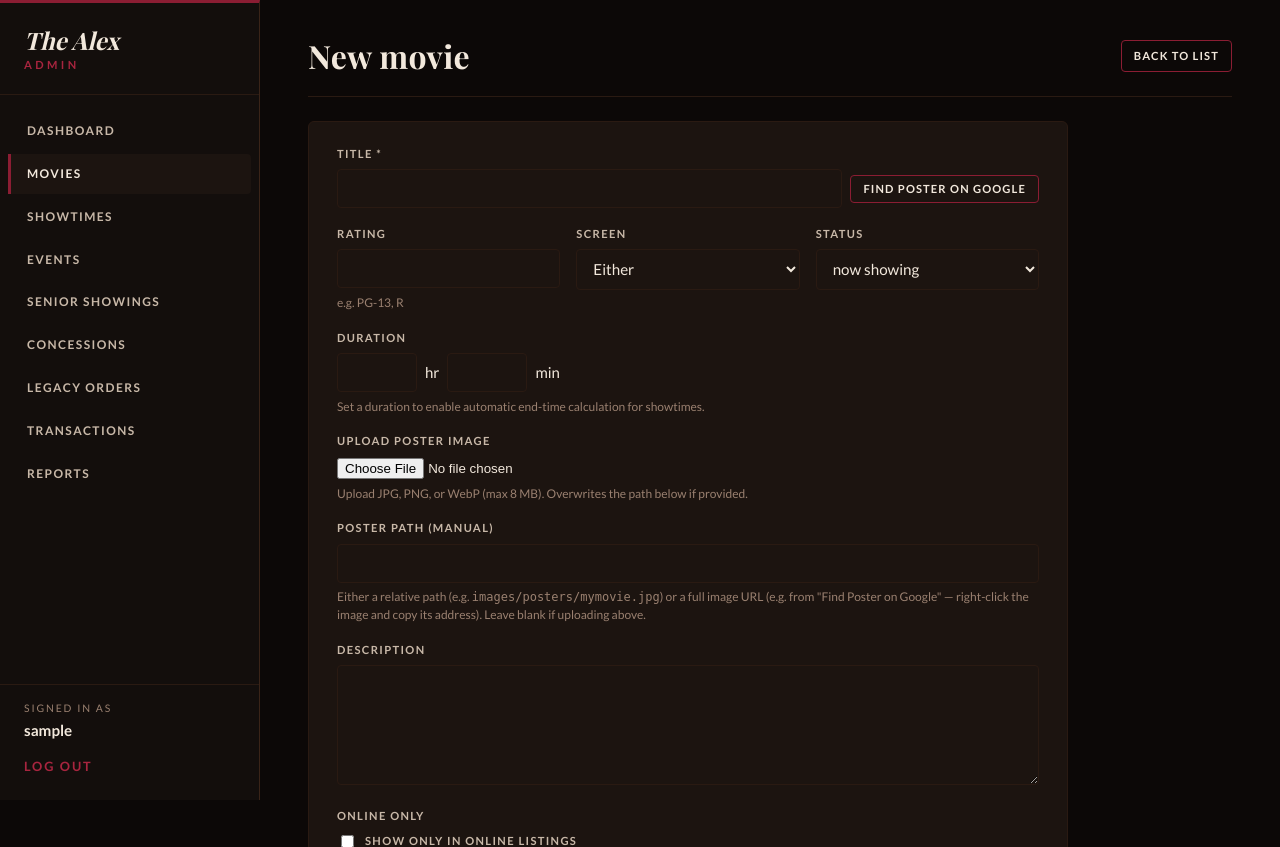
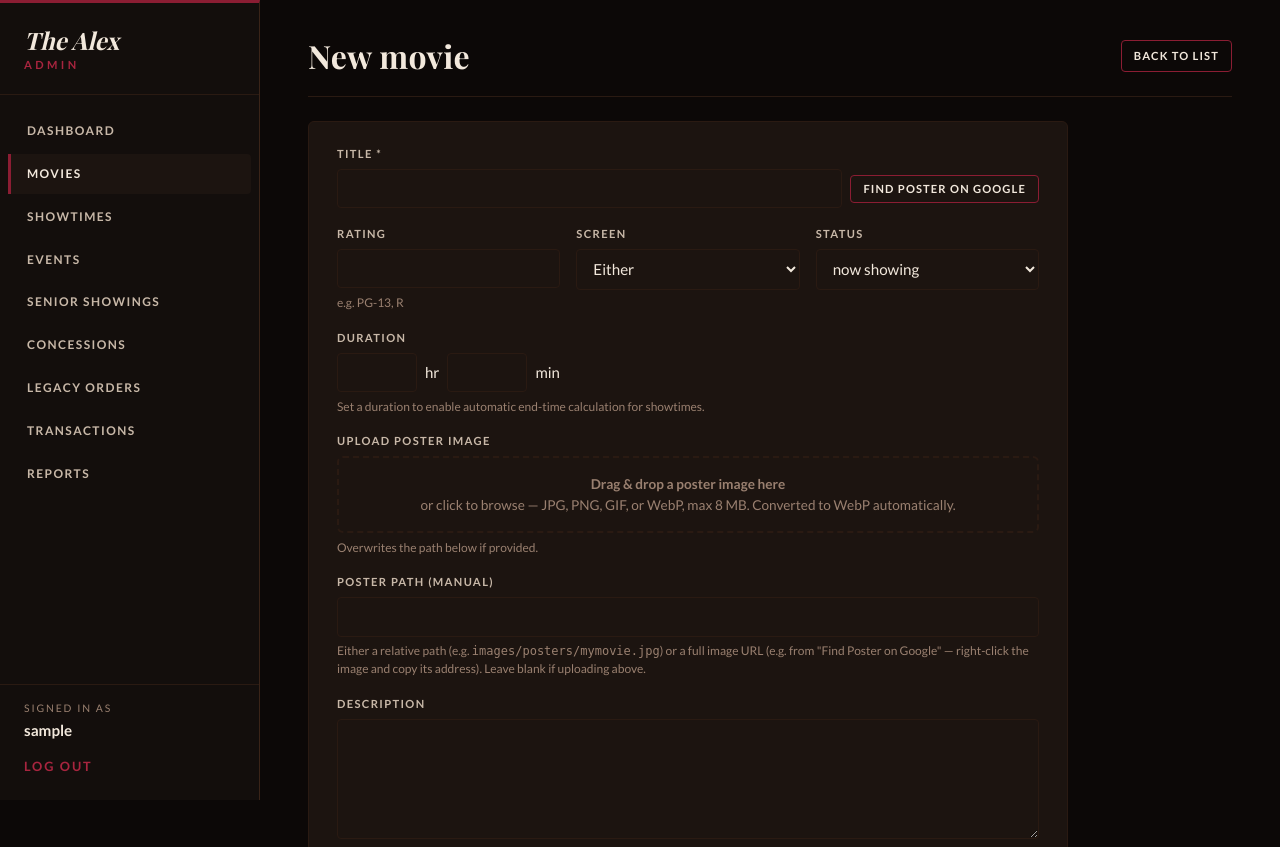
Before and after one commit to AslanBuilt/alex-movie-theater, a PHP site: page /cs/admin/movie-edit.php in a window 1280 px wide. Shown: the top 847 px of the page. Run offline with PHP 8.4, Linux system fonts and the light colour scheme; the visitor is signed in with stand-in values (Sample User, id 1); some web fonts are replaced.

Commit message:
fix(admin): convert poster uploads to WebP, specific errors

```diff
--- a/public/admin/movie-edit.php
+++ b/public/admin/movie-edit.php
@@ -115,6 +115,67 @@ function movie_edit_generate_dates(string $start, string $end, array $days): arr
     return $out;
 }
 
+/**
+ * True when GD on this server can both read the given source MIME type and
+ * write WebP output. Checked before attempting a conversion so a missing GD
+ * build/format support surfaces as a specific inline error instead of a
+ * generic "conversion failed" message or a fatal call to an undefined
+ * function.
+ */
+function movie_edit_webp_conversion_supported(string $mime): bool
+{
+    if (!function_exists('imagewebp')) {
+        return false;
+    }
+    return match ($mime) {
+        'image/jpeg' => function_exists('imagecreatefromjpeg'),
+        'image/png'  => function_exists('imagecreatefrompng'),
+        'image/webp' => function_exists('imagecreatefromwebp'),
+        'image/gif'  => function_exists('imagecreatefromgif'),
+        default      => false,
+    };
+}
+
+/**
+ * Converts an uploaded jpeg/png/webp/gif image to WebP via GD and writes it
+ * to $destPath. Returns false (never throws) on any failure — an unreadable
+ * or corrupt source, or imagewebp() itself failing — and logs the specific
+ * reason. Callers must not update poster_path when this returns false, so a
+ * failed conversion never clobbers an existing good poster.
+ */
+function convertToWebP(string $tmpPath, string $destPath, string $mime): bool
+{
+    // move_uploaded_file() implicitly guarded against reading an arbitrary
+    // path via is_uploaded_file(); GD's imagecreatefrom*() has no such
+    // guard, so it's checked explicitly before ever touching $tmpPath.
+    if (!is_uploaded_file($tmpPath)) {
+        error_log("convertToWebP: refused non-upload path $tmpPath");
+        return false;
+    }
+    $img = match ($mime) {
+        'image/jpeg' => @imagecreatefromjpeg($tmpPath),
+        'image/png'  => @imagecreatefrompng($tmpPath),
+        'image/webp' => @imagecreatefromwebp($tmpPath),
+        'image/gif'  => @imagecreatefromgif($tmpPath),
+        default      => false,
+    };
+    if ($img === false) {
+        error_log("convertToWebP: unsupported or unreadable mime $mime for $tmpPath");
+        return false;
+    }
+    if (in_array($mime, ['image/png', 'image/gif'], true)) {
+        imagepalettetotruecolor($img);
+        imagealphablending($img, true);
+        imagesavealpha($img, true);
+    }
+    $ok = imagewebp($img, $destPath, 85);
+    imagedestroy($img);
+    if (!$ok) {
+        error_log("convertToWebP: imagewebp() write failed for $destPath (source mime $mime)");
+    }
+    return $ok;
+}
+
 if ($isEdit) {
     try {
         $stmt = $db->prepare('SELECT * FROM movies WHERE id = :id LIMIT 1');
@@ -190,20 +251,31 @@ if ($_SERVER['REQUEST_METHOD'] === 'POST') {
                     $errors[] = 'Poster must be a JPG, PNG, GIF, or WebP image.';
                 } elseif ($file['size'] > $maxBytes) {
                     $errors[] = 'Poster image must be under 8 MB.';
+                } elseif (!movie_edit_webp_conversion_supported($mime)) {
+                    // Missing GD / missing WebP support in this server's GD build —
+                    // a specific, actionable message rather than a generic failure
+                    // or a fatal call to an undefined image function.
+                    $errors[] = "This server's image library can't convert this image to WebP right now. Please contact the site administrator.";
+                    error_log("movie-edit poster upload: WebP conversion unsupported for mime $mime (imagewebp available: " . (function_exists('imagewebp') ? 'yes' : 'no') . ')');
                 } else {
-                    $ext      = pathinfo((string)$file['name'], PATHINFO_EXTENSION);
+                    // Destination filename is always .webp, regardless of the
+                    // uploaded file's original extension — the file is converted,
+                    // not just renamed.
                     $safeName = preg_replace('/[^a-z0-9_-]/', '', strtolower(str_replace(' ', '-', $old['title'])));
                     $safeName = $safeName ?: 'poster';
-                    $filename = $safeName . '-' . time() . '.' . strtolower($ext);
+                    $filename = $safeName . '-' . time() . '.webp';
                     $destDir  = dirname(__DIR__) . '/assets/images/posters/';
-                    if (!is_dir($destDir)) {
-                        mkdir($destDir, 0755, true);
-                    }
-                    $dest = $destDir . $filename;
-                    if (move_uploaded_file($file['tmp_name'], $dest)) {
-                        $old['poster_path'] = 'images/posters/' . $filename;
+                    if (!is_dir($destDir) && !mkdir($destDir, 0755, true) && !is_dir($destDir)) {
+                        $errors[] = 'Could not create the posters directory. Check server permissions.';
                     } else {
-                        $errors[] = 'Could not save the uploaded image. Check server permissions.';
+                        $dest = $destDir . $filename;
+                        if (convertToWebP($file['tmp_name'], $dest, $mime)) {
+                            // Only overwrite poster_path on success — a failed
+                            // conversion must never clobber an existing good poster.
+                            $old['poster_path'] = 'images/posters/' . $filename;
+                        } else {
+                            $errors[] = 'Could not convert the uploaded image to WebP. Please try a different file.';
+                        }
                     }
                 }
             }
@@ -477,19 +549,26 @@ $csrf = $auth->generateCsrfToken();
         <small class="form-help">Set a duration to enable automatic end-time calculation for showtimes.</small>
     </div>
 
+    <?php $hasPoster = $old['poster_path'] !== ''; ?>
     <div class="form-group">
         <label for="poster_file">Upload Poster Image</label>
-        <input type="file" name="poster_file" id="poster_file" accept="image/jpeg,image/png,image/gif,image/webp" style="color:var(--text-primary);">
-        <small class="form-help">Upload JPG, PNG, or WebP (max 8 MB). Overwrites the path below if provided.</small>
-        <?php if ($old['poster_path'] !== ''): ?>
-            <div style="margin-top:0.6rem; display:flex; align-items:center; gap:0.75rem; flex-wrap:wrap;">
-                <img src="<?= e(posterUrl($old['poster_path'])) ?>" alt="Current poster" id="poster-preview"
-                     style="height:80px; width:56px; object-fit:cover; border-radius:3px; border:1px solid var(--border);">
-                <span style="font-size:0.8rem; color:var(--text-secondary);">Current poster</span>
+        <div class="admin-upload-zone" id="poster-image-zone" data-upload-zone
+             data-input-id="poster_file" data-preview-id="poster-preview"
+             data-placeholder-id="poster-placeholder" data-label-id="poster-current-label"
+             tabindex="0" role="button" aria-label="Upload poster image — drag and drop or click to choose a file">
+            <input type="file" id="poster_file" name="poster_file"
+                   accept="image/jpeg,image/png,image/gif,image/webp" hidden>
+            <img id="poster-preview" src="<?= $hasPoster ? e(posterUrl($old['poster_path'])) : '' ?>"
+                 alt="Current poster" class="admin-upload-preview" style="<?= $hasPoster ? '' : 'display:none;' ?>">
+            <div id="poster-placeholder" class="admin-upload-placeholder" style="<?= $hasPoster ? 'display:none;' : '' ?>">
+                <strong>Drag &amp; drop a poster image here</strong><br>
+                <span>or click to browse — JPG, PNG, GIF, or WebP, max 8&nbsp;MB. Converted to WebP automatically.</span>
             </div>
-        <?php else: ?>
-            <img id="poster-preview" src="" alt="" style="display:none; height:80px; width:56px; object-fit:cover; border-radius:3px; border:1px solid var(--border); margin-top:0.6rem;">
-        <?php endif; ?>
+        </div>
+        <div id="poster-current-label" class="form-help" style="<?= $hasPoster ? '' : 'display:none;' ?>">
+            Current poster — click above to change it.
+        </div>
+        <small class="form-help">Overwrites the path below if provided.</small>
     </div>
 
     <div class="form-group">
@@ -562,6 +641,35 @@ $csrf = $auth->generateCsrfToken();
     </div>
     <?php endif; ?>
 
+    <style>
+        .admin-upload-zone {
+            border: 2px dashed var(--border);
+            border-radius: 6px;
+            padding: 1rem;
+            text-align: center;
+            cursor: pointer;
+            transition: border-color 0.15s ease, background-color 0.15s ease;
+        }
+        .admin-upload-zone:focus-visible,
+        .admin-upload-zone.is-dragover {
+            border-color: var(--crimson, #a3123a);
+            background: rgba(163, 18, 58, 0.06);
+        }
+        .admin-upload-zone .admin-upload-preview {
+            max-height: 140px;
+            max-width: 100%;
+            border-radius: 4px;
+            display: block;
+            margin: 0 auto 0.5rem;
+            object-fit: cover;
+        }
+        .admin-upload-zone .admin-upload-placeholder {
+            color: var(--text-secondary);
+            font-size: 0.85rem;
+            line-height: 1.5;
+        }
+    </style>
+
     <div class="form-actions">
         <button type="submit" class="btn btn-primary"><?= $isEdit ? 'Save changes' : 'Create movie' ?></button>
         <a class="btn btn-outline" href="movies.php">Cancel</a>
@@ -569,5 +677,6 @@ $csrf = $auth->generateCsrfToken();
 </form>
 
 <script src="../assets/js/admin-movies.js" defer></script>
+<script src="../assets/js/admin-upload.js" defer></script>
 
 <?php require_once __DIR__ . '/includes/admin-footer.php'; ?>
```
